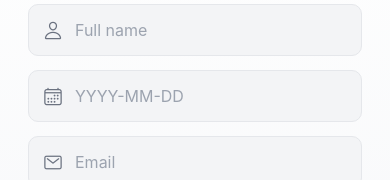
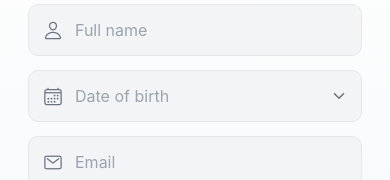
Before and after one commit to B5LZ/mobile-app, a React Native app: screen /SignUp in a window 390 px wide. Shown: the part 196-376 px from the top of the page. Built offline with nearby package versions, Linux system fonts and the light colour scheme; no server answers.

Commit message:
updated signup page

```diff
--- a/app.json
+++ b/app.json
@@ -24,6 +24,9 @@
     },
     "web": {
       "favicon": "./assets/favicon.png"
-    }
+    },
+    "plugins": [
+      "@react-native-community/datetimepicker"
+    ]
   }
 }
--- a/package.json
+++ b/package.json
@@ -14,6 +14,7 @@
   "dependencies": {
     "@expo/vector-icons": "^15.0.3",
     "@react-native-async-storage/async-storage": "2.2.0",
+    "@react-native-community/datetimepicker": "8.4.4",
     "@react-navigation/native": "^7.2.2",
     "@react-navigation/stack": "^7.8.9",
     "expo": "~54.0.33",
--- a/src/screens/SignUpScreen.js
+++ b/src/screens/SignUpScreen.js
@@ -11,6 +11,7 @@ import {
 import { LinearGradient } from 'expo-linear-gradient';
 import { Ionicons } from '@expo/vector-icons';
 import { SafeAreaView } from 'react-native-safe-area-context';
+import DateTimePicker from '@react-native-community/datetimepicker';
 import { ThemeColor, ThemeGradient, ThemeRadius } from '../theme/appTheme';
 import { auth, db } from '../config/firebaseConfig';
 import { useLanguage } from '../context/LanguageContext';
@@ -19,11 +20,19 @@ import { STRINGS } from '../i18n/strings';
 import { createUserWithEmailAndPassword } from 'firebase/auth';
 import { doc, setDoc } from 'firebase/firestore';
 
+function formatDate(date) {
+  const y = date.getFullYear();
+  const m = String(date.getMonth() + 1).padStart(2, '0');
+  const d = String(date.getDate()).padStart(2, '0');
+  return `${y}-${m}-${d}`;
+}
 
 export default function SignUpScreen({ navigation }) {
   const { hydrateLocale, locale } = useLanguage();
   const [name, setName] = useState('');
   const [dob, setDob] = useState('');
+  const [dobDate, setDobDate] = useState(new Date(2000, 0, 1));
+  const [showPicker, setShowPicker] = useState(false);
   const [email, setEmail] = useState('');
   const [password, setPassword] = useState('');
   const [confirmPassword, setConfirmPassword] = useState('');
@@ -44,6 +53,15 @@ export default function SignUpScreen({ navigation }) {
   const setLanguage = (/** @type {'en' | 'ko'} */ code) => {
     setLanguagePreference(code);
     hydrateLocale(code);
+  };
+
+  const onDateChange = (event, selectedDate) => {
+    if (Platform.OS === 'android') setShowPicker(false);
+    if (event.type === 'dismissed') return;
+    if (selectedDate) {
+      setDobDate(selectedDate);
+      setDob(formatDate(selectedDate));
+    }
   };
 
   const handleSignUp = async () => {
@@ -132,18 +150,48 @@ export default function SignUpScreen({ navigation }) {
                 />
               </View>
 
-              {/* Date of Birth */}
-              <View style={styles.inputShell}>
+              {/* Date of Birth — tappable field */}
+              <Pressable
+                onPress={() => setShowPicker(true)}
+                style={styles.inputShell}
+              >
                 <Ionicons name="calendar-outline" size={20} color={ThemeColor.TEXT_MUTED} style={styles.inputIcon} />
-                <TextInput
-                  value={dob}
-                  onChangeText={setDob}
-                  placeholder="YYYY-MM-DD"
-                  placeholderTextColor={ThemeColor.PLACEHOLDER}
-                  keyboardType="numbers-and-punctuation"
-                  style={styles.inputInner}
+                <Text style={[styles.inputInner, !dob && { color: ThemeColor.PLACEHOLDER }]}>
+                  {dob || 'Date of birth'}
+                </Text>
+                <Ionicons name="chevron-down" size={16} color={ThemeColor.TEXT_MUTED} />
+              </Pressable>
+
+              {/* iOS: inline spinner picker */}
+              {showPicker && Platform.OS === 'ios' && (
+                <View style={styles.iosPickerWrapper}>
+                  <DateTimePicker
+                    value={dobDate}
+                    mode="date"
+                    display="spinner"
+                    maximumDate={new Date()}
+                    onChange={onDateChange}
+                    style={styles.iosPicker}
+                  />
+                  <Pressable
+                    onPress={() => setShowPicker(false)}
+                    style={styles.iosPickerDone}
+                  >
+                    <Text style={styles.iosPickerDoneText}>Done</Text>
+                  </Pressable>
+                </View>
+              )}
+
+              {/* Android: system date picker dialog */}
+              {showPicker && Platform.OS === 'android' && (
+                <DateTimePicker
+                  value={dobDate}
+                  mode="date"
+                  display="default"
+                  maximumDate={new Date()}
+                  onChange={onDateChange}
                 />
-              </View>
+              )}
 
               {/* Email */}
               <View style={styles.inputShell}>
@@ -321,7 +369,29 @@ const styles = StyleSheet.create({
     color: ThemeColor.TEXT_PRIMARY,
     fontWeight: '400',
   },
-  ageInput: { color: ThemeColor.TEXT_MUTED, fontSize: 15 },
+  iosPickerWrapper: {
+    backgroundColor: ThemeColor.INPUT_BG,
+    borderWidth: 1,
+    borderColor: ThemeColor.INPUT_BORDER,
+    borderRadius: ThemeRadius.SM,
+    marginBottom: 14,
+    overflow: 'hidden',
+  },
+  iosPicker: {
+    width: '100%',
+  },
+  iosPickerDone: {
+    alignItems: 'flex-end',
+    paddingHorizontal: 16,
+    paddingVertical: 10,
+    borderTopWidth: 1,
+    borderTopColor: ThemeColor.INPUT_BORDER,
+  },
+  iosPickerDoneText: {
+    fontSize: 15,
+    fontWeight: '600',
+    color: ThemeColor.BRAND,
+  },
   fieldLabel: {
     fontSize: 14,
     fontWeight: '600',
```
Also changed, not shown: 1 other file (tests, documents, lock files or other folders).
